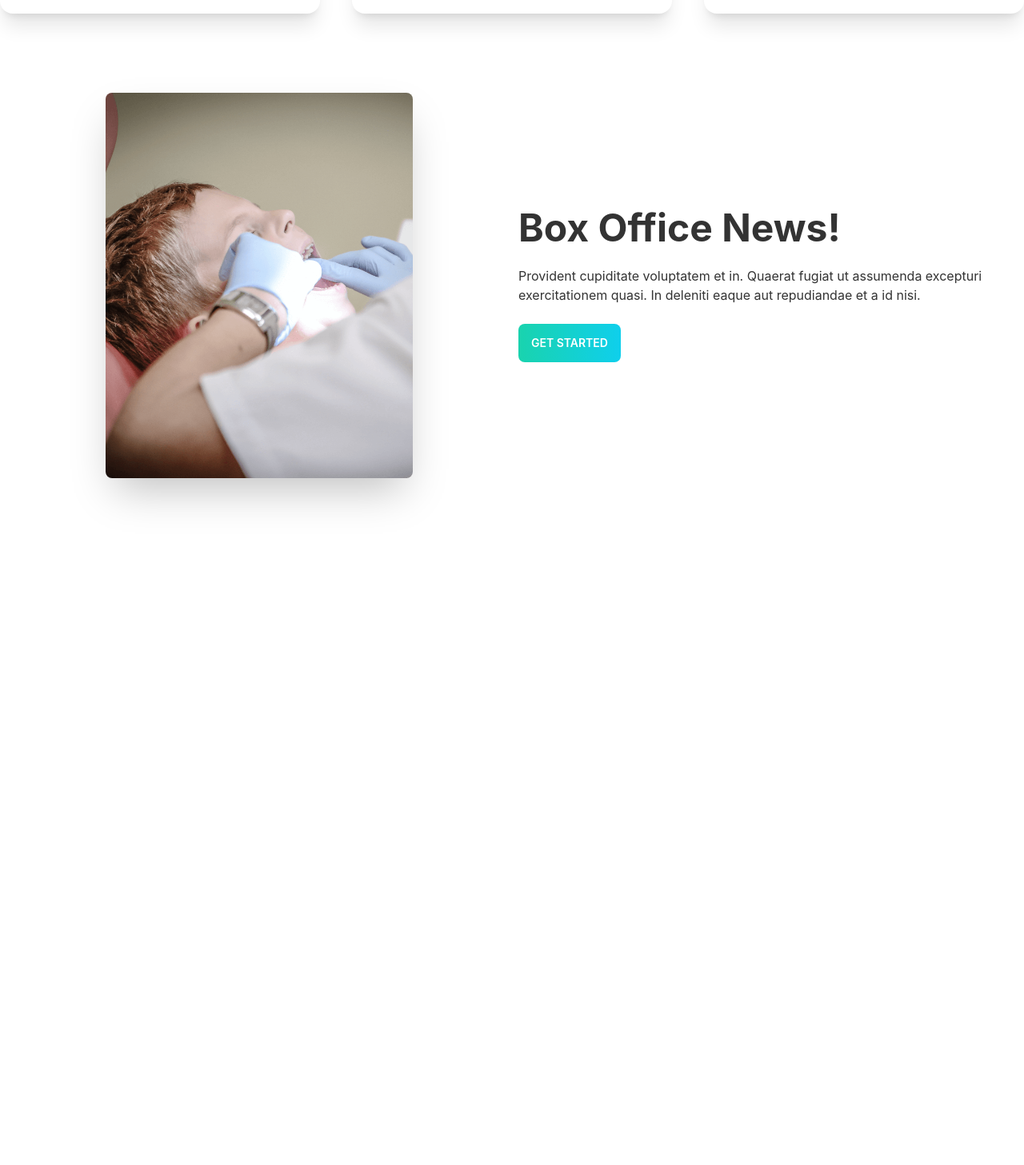
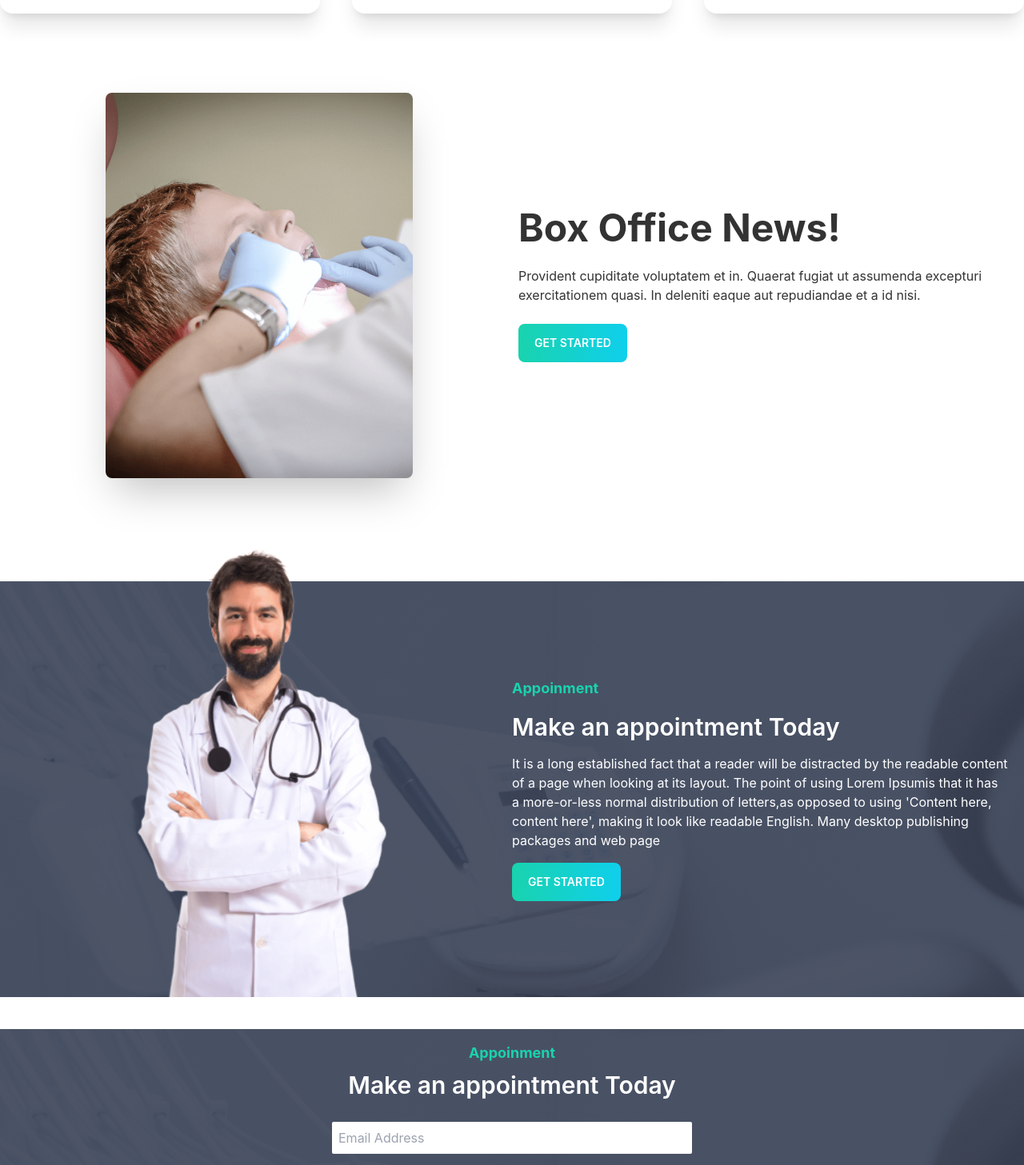
Before and after one commit to Shahrear-ahamed/doctors-portal-client, a React (Create React App) app: page / in a window 1280 px wide. Shown: the part 1330-2787 px from the top of the page at 80% size. Before the commit the page ends 2051 px from the top, so only its background shows below. Built offline with nearby package versions, Linux system fonts and the light colour scheme.

Commit message:
contact us section are add

```diff
--- /dev/null
+++ b/src/Pages/Home/ContactUs.js
@@ -0,0 +1,47 @@
+import React from "react";
+import appoinment from "../../assets/images/appointment.png";
+
+const ContactUs = () => {
+  return (
+    <section className="mt-10" style={{ background: `url(${appoinment})` }}>
+      <div className="max-w-[450px] mx-auto text-center space-y-2 py-4">
+        <h3 className="text-secondary text-lg font-bold">Appoinment</h3>
+        <h2 className="text-3xl font-semibold text-white">
+          Make an appointment Today
+        </h2>
+        <form className="pt-5 space-y-4 text-center">
+          <input
+            type="email"
+            name="email"
+            id="emailInput"
+            placeholder="Email Address"
+            className="contact-us"
+            required
+          />
+          <br />
+          <input
+            type="text"
+            name="subject"
+            id="subjectInput"
+            placeholder="Subject"
+            className="contact-us"
+            required
+          />
+          <br />
+          <textarea
+            name="message"
+            id="messageInput"
+            className="contact-us"
+            cols="30"
+            rows="7"
+            placeholder="Your message"
+          ></textarea>
+          <br />
+          <input className="btn-primary" type="submit" value="Submit" />
+        </form>
+      </div>
+    </section>
+  );
+};
+
+export default ContactUs;
--- a/src/Pages/Home/Hero.js
+++ b/src/Pages/Home/Hero.js
@@ -1,11 +1,12 @@
 import React from "react";
 import chair from "../../assets/images/chair.png";
 import BtnPrimary from "../Utilities/BtnPrimary";
+import Info from "./Info";
 import "./Hero.css";
 
 const Hero = () => {
   return (
-    <div className="">
+    <div className="container mx-auto">
       <div className="hero min-h-[80vh]">
         <div className="hero-content grid grid-cols-1 md:grid-cols-2">
           <div className="order-2 md:order-1">
@@ -17,7 +18,7 @@ const Hero = () => {
               excepturi exercitationem quasi. In deleniti eaque aut repudiandae
               et a id nisi.
             </p>
-            {<BtnPrimary />}
+            <BtnPrimary>Get Started</BtnPrimary>
           </div>
           <div className="flex order-1 md:order-1 md:justify-end">
             <img
@@ -28,6 +29,7 @@ const Hero = () => {
           </div>
         </div>
       </div>
+      <Info />
     </div>
   );
 };
--- a/src/Pages/Home/Home.js
+++ b/src/Pages/Home/Home.js
@@ -1,15 +1,17 @@
 import React from "react";
+import ContactUs from "./ContactUs";
 import Hero from "./Hero";
-import Info from "./Info";
+import HomeAppoinment from "./HomeAppoinment";
 import Services from "./Services";
 
 const Home = () => {
   return (
-    <div className="container mx-auto">
+    <>
       <Hero />
-      <Info />
       <Services />
-    </div>
+      <HomeAppoinment />
+      <ContactUs />
+    </>
   );
 };
 
--- /dev/null
+++ b/src/Pages/Home/HomeAppoinment.js
@@ -0,0 +1,34 @@
+import React from "react";
+import doctor from "../../assets/images/doctor.png";
+import BtnPrimary from "../Utilities/BtnPrimary";
+import appoinment from "../../assets/images/appointment.png";
+
+const HomeAppoinment = () => {
+  return (
+    <section
+      className="flex justify-center items-center mt-[70px]"
+      style={{ background: `url(${appoinment})` }}
+    >
+      <div className="flex-1 mt-[-100px] hidden md:block">
+        <img src={doctor} alt="doctor img" />
+      </div>
+      <div className="flex-1 space-y-4 py-14 px-5">
+        <h3 className="text-secondary text-lg font-bold">Appoinment</h3>
+        <h2 className="text-3xl font-semibold text-white">
+          Make an appointment Today
+        </h2>
+        <p className="text-white">
+          It is a long established fact that a reader will be distracted by the
+          readable content of a page when looking at its layout. The point of
+          using Lorem Ipsumis that it has a more-or-less normal distribution of
+          letters,as opposed to using 'Content here, content here', making it
+          look like readable English. Many desktop publishing packages and web
+          page
+        </p>
+        <BtnPrimary>Get Started</BtnPrimary>
+      </div>
+    </section>
+  );
+};
+
+export default HomeAppoinment;
--- a/src/Pages/Home/InfoCard.js
+++ b/src/Pages/Home/InfoCard.js
@@ -4,7 +4,7 @@ const InfoCard = ({ data }) => {
   const { title, desc, bg, img } = data;
   return (
     <div
-      className={`container card lg:card-side bg-base-100 shadow-xl text-white ${bg}`}
+      className={`container card lg:card-side shadow-xl text-white ${bg}`}
     >
       <figure className="py-3 px-5">
         <img className="w-[60px] h-[60px]" src={img} alt="Album" />
--- a/src/Pages/Home/ServiceHero.js
+++ b/src/Pages/Home/ServiceHero.js
@@ -8,7 +8,7 @@ const ServiceHero = () => {
       <div className="hero-content grid grid-cols-1 md:grid-cols-2 justify-items-center">
         <img
           src={treatment}
-          className="max-w-sm rounded-lg shadow-2xl"
+          className="max-w-sm w-11/12 rounded-lg shadow-2xl"
           alt="our service img"
         />
         <div>
@@ -18,7 +18,7 @@ const ServiceHero = () => {
             excepturi exercitationem quasi. In deleniti eaque aut repudiandae et
             a id nisi.
           </p>
-          {<BtnPrimary />}
+          <BtnPrimary>Get Started</BtnPrimary>
         </div>
       </div>
     </div>
--- a/src/Pages/Home/Services.js
+++ b/src/Pages/Home/Services.js
@@ -27,7 +27,7 @@ const Services = () => {
     },
   ];
   return (
-    <div className="my-16">
+    <div className="container mx-auto my-16">
       <div className="text-center">
         <h3 className="text-xl uppercase text-secondary font-bold">
           Our Services
@@ -39,7 +39,9 @@ const Services = () => {
           <Service key={service._id} service={service} />
         ))}
       </div>
-      <div>{<ServiceHero />}</div>
+      <div>
+        <ServiceHero />
+      </div>
     </div>
   );
 };
--- a/src/Pages/Utilities/BtnPrimary.js
+++ b/src/Pages/Utilities/BtnPrimary.js
@@ -1,7 +1,7 @@
-const BtnPrimary = () => {
+const BtnPrimary = ({ children }) => {
   return (
-    <button className="btn border-0 text-white uppercase bg-gradient-to-r from-secondary to-primary">
-      Get Started
+    <button className="btn-primary">
+      {children}
     </button>
   );
 };
--- a/src/index.css
+++ b/src/index.css
@@ -4,14 +4,21 @@
 
 body {
   margin: 0;
-  font-family: -apple-system, BlinkMacSystemFont, 'Segoe UI', 'Roboto', 'Oxygen',
-    'Ubuntu', 'Cantarell', 'Fira Sans', 'Droid Sans', 'Helvetica Neue',
+  font-family: -apple-system, BlinkMacSystemFont, "Segoe UI", "Roboto", "Oxygen",
+    "Ubuntu", "Cantarell", "Fira Sans", "Droid Sans", "Helvetica Neue",
     sans-serif;
   -webkit-font-smoothing: antialiased;
   -moz-osx-font-smoothing: grayscale;
 }
 
 code {
-  font-family: source-code-pro, Menlo, Monaco, Consolas, 'Courier New',
+  font-family: source-code-pro, Menlo, Monaco, Consolas, "Courier New",
     monospace;
 }
+
+.contact-us {
+  @apply w-full p-2 rounded-sm outline-none;
+}
+.btn-primary {
+  @apply btn border-0 px-5 text-white uppercase bg-gradient-to-r from-secondary to-primary;
+}
```
